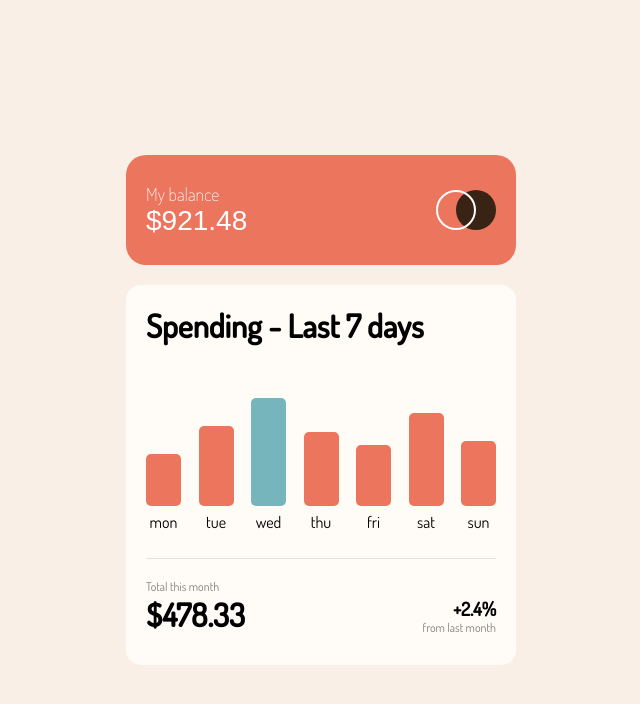
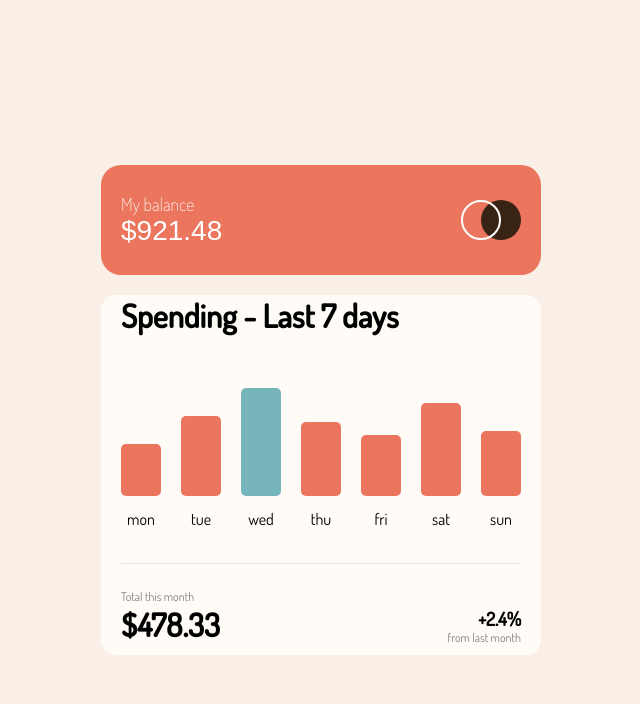
Before and after one commit to Lukaszz112/app, a React (Create React App) app: page / in a window 1280 px wide. Shown: the top 704 px of the page, without its empty margins (319-959 px from the left). Built offline with nearby package versions, Linux system fonts and the light colour scheme.

Commit message:
Change site's style

```diff
--- a/src/AppStyled.js
+++ b/src/AppStyled.js
@@ -13,16 +13,24 @@ export const AppWrapper = styled.div`
     main{
         padding:20px;
         width:80%;
-        max-width:350px;
+        max-width:400px;
+        height:40%;
         background-color: rgba(255,252,247);
         border-radius:15px;
         display:flex;
         flex-direction:column;
         justify-content:center;
         align-items:start;
+        transition: ease all .2s;
 
         h1{
             margin:0;
         }
     }
+
+    @media (max-width:375px){
+        main{
+            height:42%;
+        }
+    }
 `
--- a/src/Components/Bars/BarsStyled.js
+++ b/src/Components/Bars/BarsStyled.js
@@ -19,9 +19,9 @@ export const BarsWrapper=styled.div`
 
     .days{
         margin:0;
-        height: 2rem;
+        height: 20%;
         border-bottom:1px solid rgba(0,0,0,0.1);
-        padding-bottom:20px;
+        padding-bottom:5%;
         align-items:center;
         text-align: center;
 
@@ -29,7 +29,6 @@ export const BarsWrapper=styled.div`
             width: 10%;
         }
     }
-
 `
 
 export const Bar=styled.div`
--- a/src/Components/Footer/FooterStyled.js
+++ b/src/Components/Footer/FooterStyled.js
@@ -26,7 +26,7 @@ export const FooterWrapper = styled.div`
     }
 
     .left{
-        align-items:flex-start;
+        justify-content:flex-start;
     }
 
     .right{
--- a/src/Components/Header/HeaderStyled.js
+++ b/src/Components/Header/HeaderStyled.js
@@ -4,7 +4,7 @@ export const HeaderWrapper = styled.header`
         margin:20px;
         background-color: rgba(236,117,93);
         width:80%;
-        max-width:350px;
+        max-width:400px;
         height: 70px;
         border-radius:20px;
         color:white;
```
